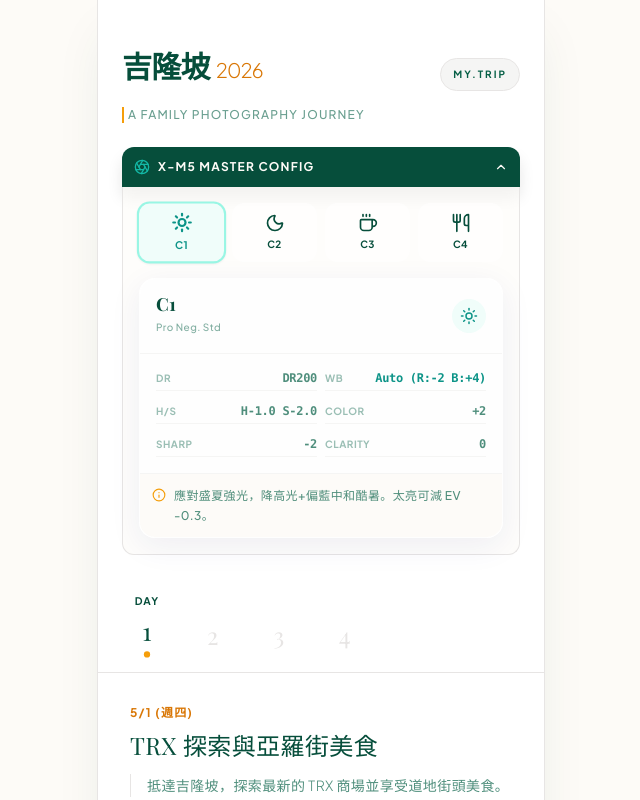
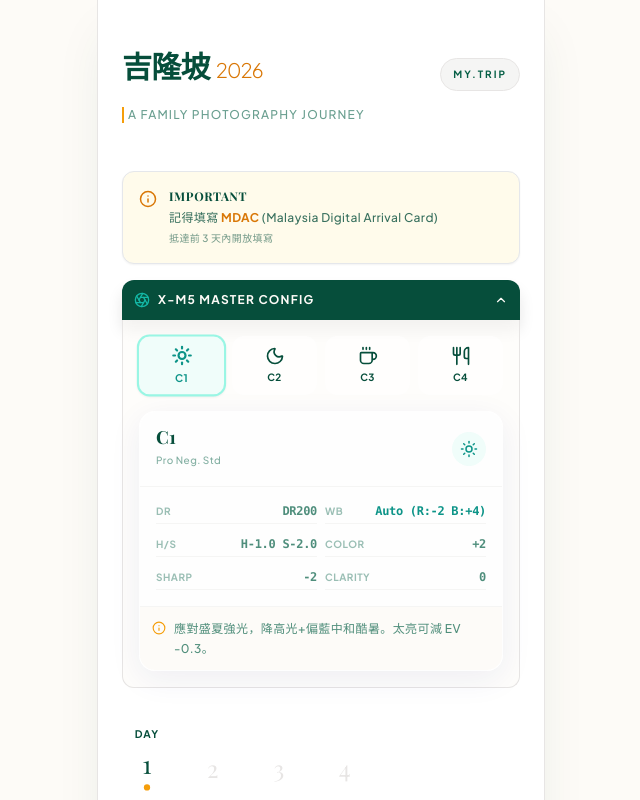
Before and after one commit to lawrence555-dev/Kuala_Lumpur_Trip_Planner, a React (Vite) app: page / in a window 1280 px wide. Shown: the top 800 px of the page, without its empty margins (319-959 px from the left). Built offline with nearby package versions, Linux system fonts and the light colour scheme; a web font is replaced by a local one.

Commit message:
Feat: Add MDAC reminder to home screen

```diff
--- a/src/App.jsx
+++ b/src/App.jsx
@@ -30,6 +30,21 @@ function App() {
             A Family Photography Journey
           </p>
         </header>
+
+        {/* MDAC Reminder - High Visibility */}
+        <div className="mx-6 mb-4 mt-6">
+          <div className="bg-gold-50 border border-gold-200 rounded-xl p-4 flex items-start gap-3 shadow-sm">
+            <Info className="text-gold-600 shrink-0 mt-0.5" size={18} />
+            <div>
+              <h3 className="text-xs font-bold text-gold-700 tracking-wider uppercase mb-1">Important</h3>
+              <p className="text-xs text-jungle-900/80 leading-relaxed font-medium">
+                記得填寫 <span className="font-bold text-gold-600">MDAC</span> (Malaysia Digital Arrival Card)
+                <br />
+                <span className="text-[10px] opacity-70">抵達前 3 天內開放填寫</span>
+              </p>
+            </div>
+          </div>
+        </div>
 
         {/* Global Camera Guide (Collapsible) */}
         <div className="mx-6 mb-6">
```
